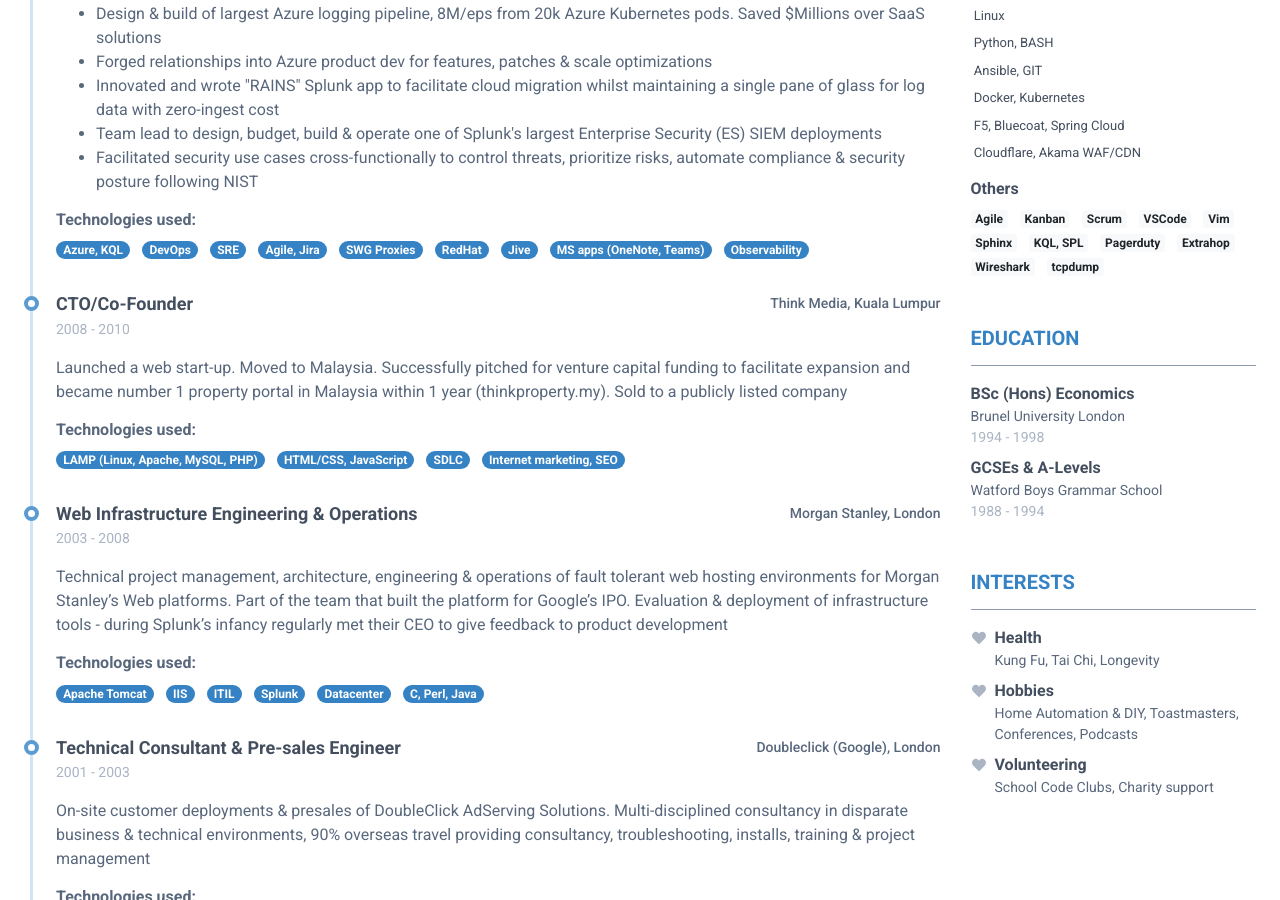
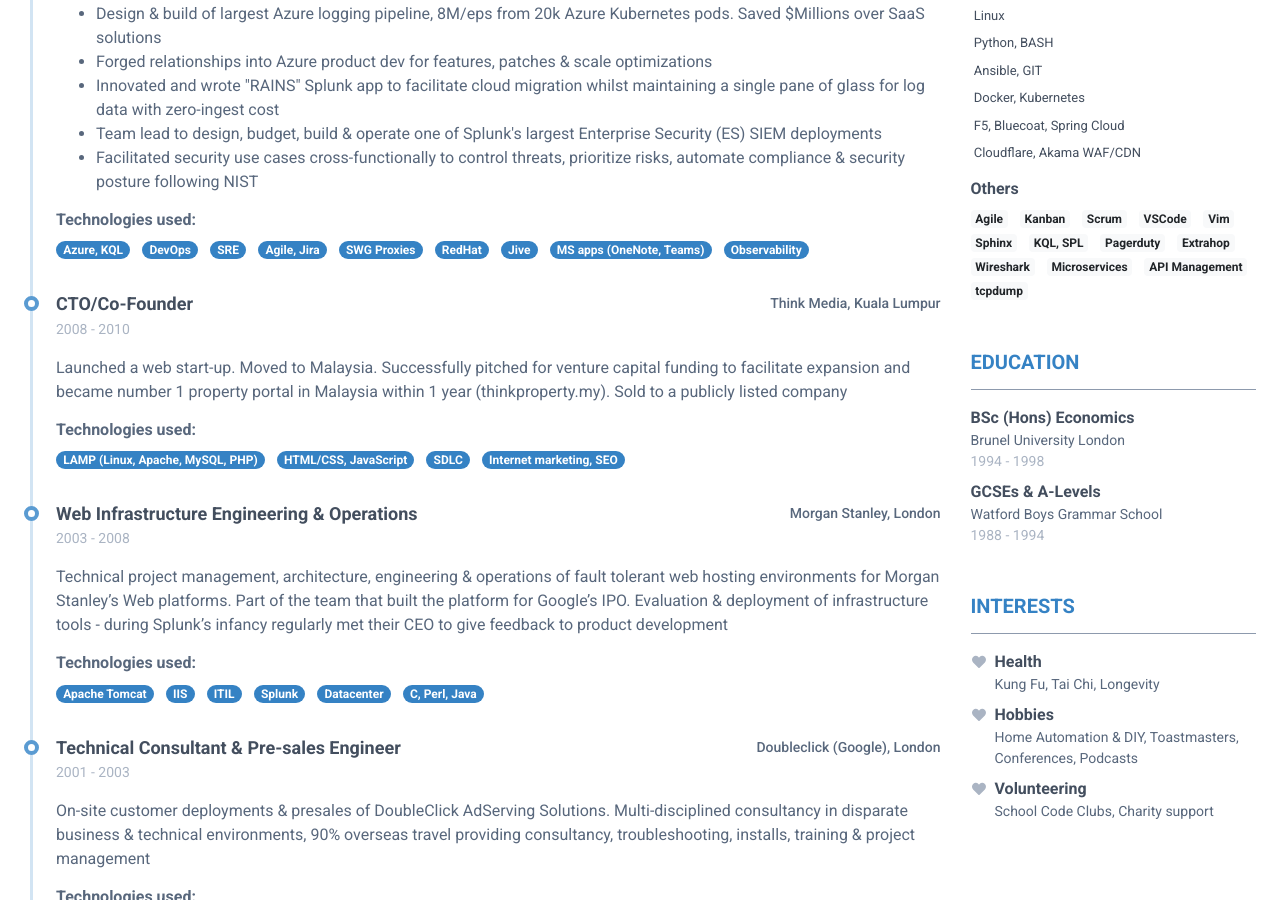
Before and after one commit to Hamy200/resume, a Jekyll site: the page built from index.markdown, in a window 1280 px wide and 900 px high, scrolled down 671 px. Built offline with Jekyll 4.4.1, drawn with Linux system fonts in a browser that asks for light colours; nearby versions of some CDN libraries.

Commit message:
Update data.yml

```diff
--- a/_data/data.yml
+++ b/_data/data.yml
@@ -166,4 +166,6 @@ skills:
       - Pagerduty
       - Extrahop
       - Wireshark
+      - Microservices
+      - API Management
       - tcpdump
```
